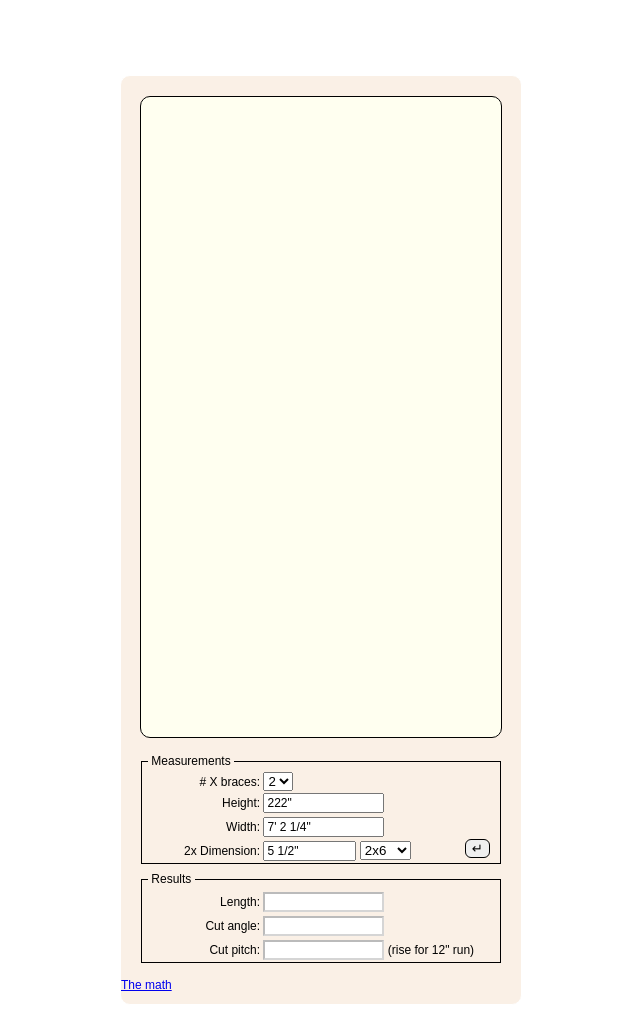
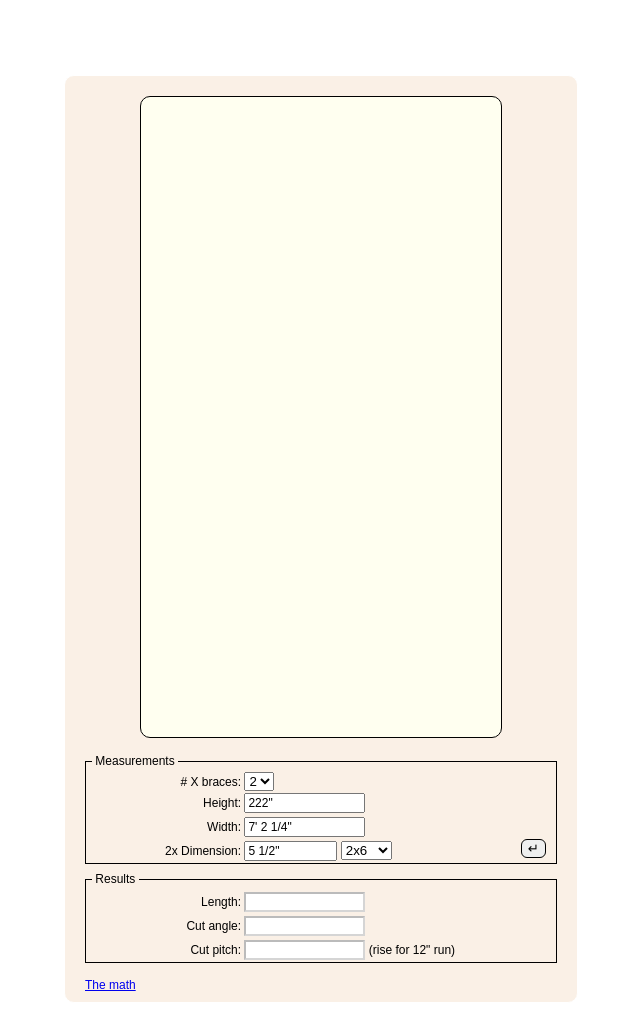
Before and after one commit to philking98/XBrace-Calculator, a plain HTML site: page html/index.html in a window 1280 px wide. Shown: the whole page, without its empty margins (319-959 px from the left). Drawn offline with Linux system fonts and the light colour scheme; a script that the page names is missing.

Commit message:
adding css to support themath.html

```diff
--- a/html/style/main.css
+++ b/html/style/main.css
@@ -1,5 +1,5 @@
 .whole-page {
-	max-width: 400px;
+	max-width: 512px;
 	background: linen;
 	border-radius: 10px;
 	border: 1px solid white;
@@ -20,6 +20,10 @@
 	background: ivory;
 	border: 1px solid black;
 	border-radius: 10px;
+}
+
+p {
+	margin: 10px 20px;
 }
 
 input {
@@ -56,7 +60,6 @@ label {
 	margin: 10px 0 0 0;
 }
 
-
 .calc-button {
 /*	font-size: 14px;*/
 	border-radius: 6px;
```
